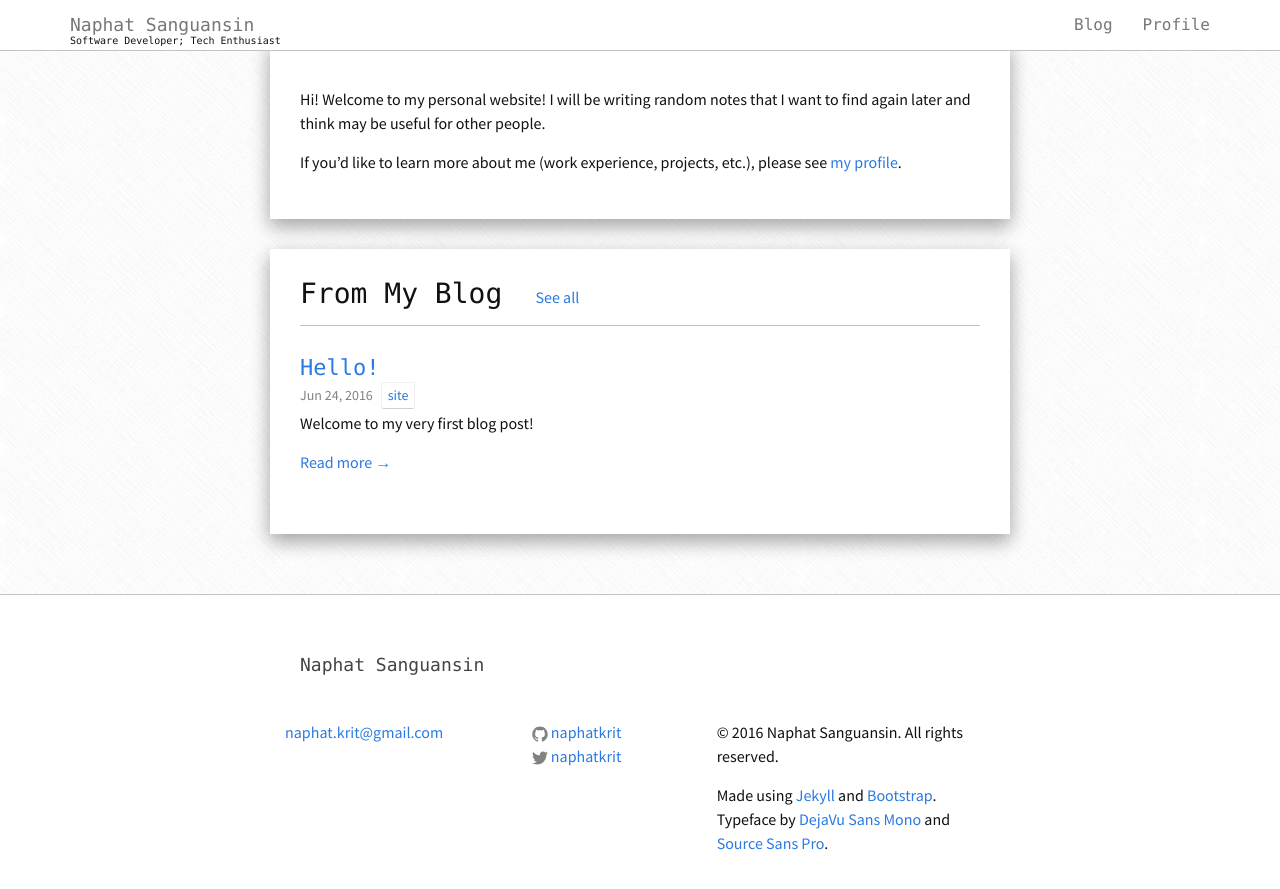
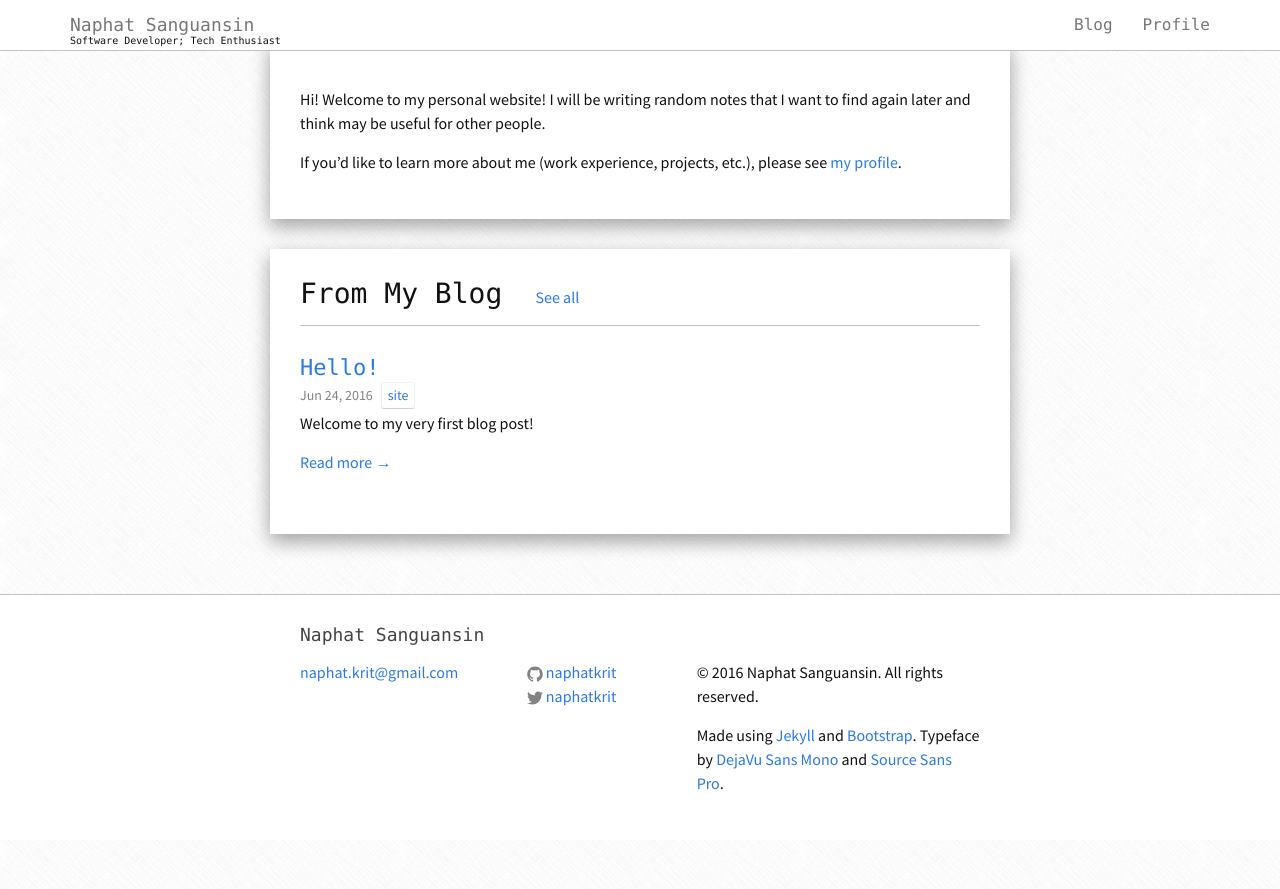
Before and after one commit to naphatkrit/blog, a Jekyll site: the page built from index.html, in a window 1280 px wide and 900 px high, scrolled down 662 px. Shown: the top 889 px of the window. Built offline with Jekyll 4.4.1, drawn with Linux system fonts in a browser that asks for light colours; nearby versions of some CDN libraries; after the commit the page ends 1502 px from its top, so only the background shows below that.

Commit message:
[web] fixed padding issue in footer, introduced by last commit

```diff
--- a/_includes/footer.html
+++ b/_includes/footer.html
@@ -2,16 +2,16 @@
 
   <div class="wrapper">
 
-    <h2 class="footer-heading padding-all-1">{{ site.title }}</h2>
+    <h2 class="footer-heading padding-left-1 padding-right-1">{{ site.title }}</h2>
 
-    <div class="row no-margin">
-      <div class="col-sm-4">
+    <div class="row no-margin padding-left-1 padding-right-1">
+      <div class="col-sm-4 no-padding">
         <ul class="contact-list">
           <li><a href="mailto:{{ site.email }}">{{ site.email }}</a></li>
         </ul>
       </div>
 
-      <div class="col-sm-3">
+      <div class="col-sm-3 no-padding">
         <ul class="social-media-list">
           {% if site.github_username %}
           <li>
@@ -27,7 +27,7 @@
         </ul>
       </div>
 
-      <div class="col-sm-5">
+      <div class="col-sm-5 no-padding">
         {{ site.copyright | markdownify }}
       </div>
 
```
